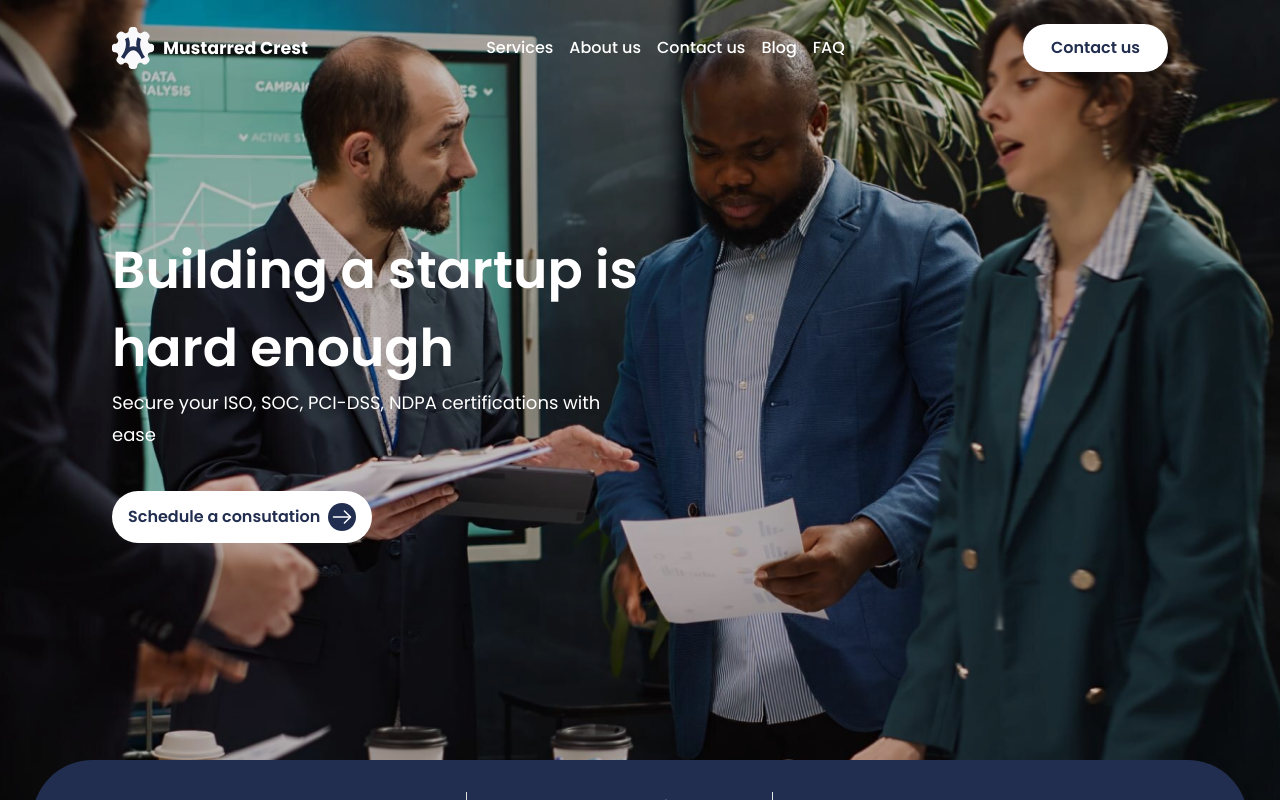
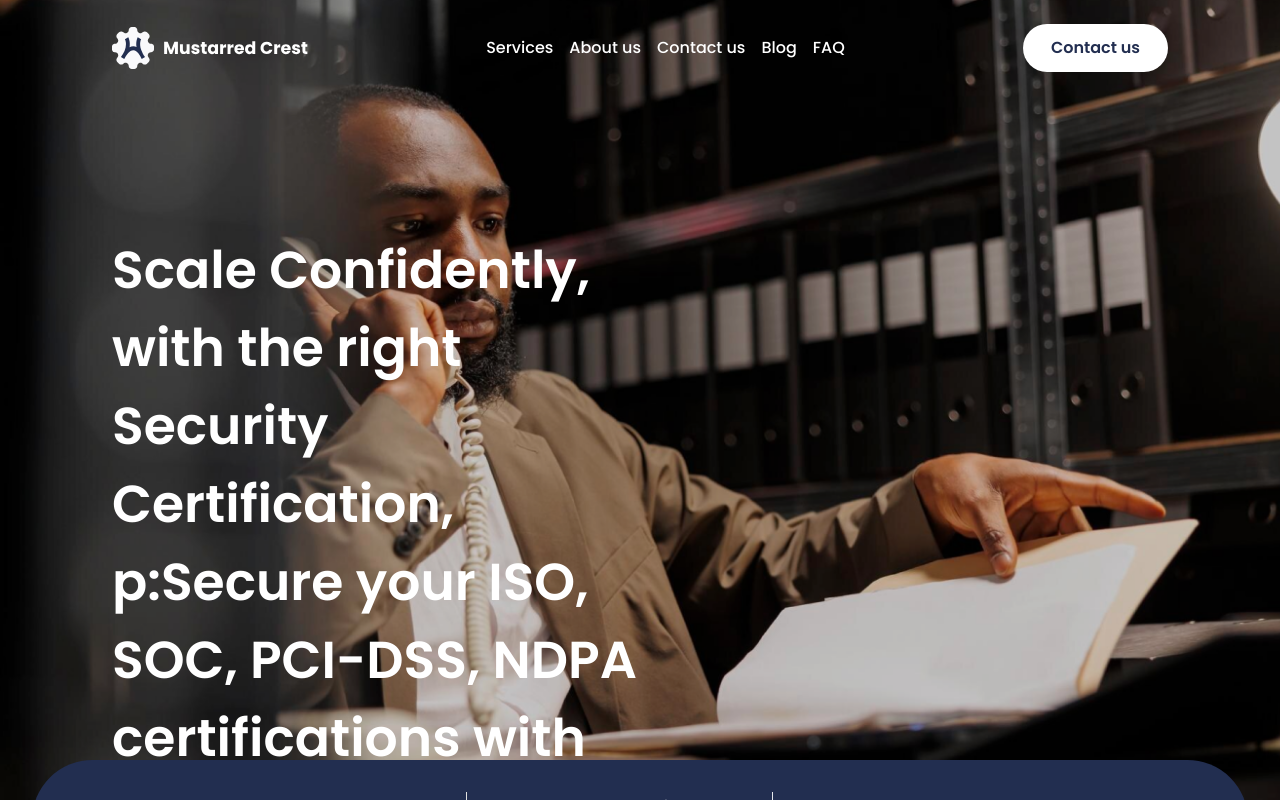
Before and after one commit to Polymath0033/mustarred-crest, a Vue app: page / in a window 1280 px wide. Shown: the top 800 px of the page. Built offline with nearby package versions, Linux system fonts and the light colour scheme.

Commit message:
feat: link contact to the mail and also finish the hero animation

```diff
--- a/src/components/CrestHonor.vue
+++ b/src/components/CrestHonor.vue
@@ -1,5 +1,5 @@
 <template>
-  <section class="px-8 sm:px-16 md:px-28 flex flex-col gap-14 py-20">
+  <section class="px-8 sm:px-16 md:px-28 flex flex-col gap-14 py-20" id="services">
     <div class="flex gap-8 flex-col sm:flex-row">
       <div class="flex sm:items-start w-full gap-8 flex-col sm:flex-row items-center">
         <div class="w-full">
--- a/src/components/FooterVue.vue
+++ b/src/components/FooterVue.vue
@@ -87,7 +87,7 @@ const year = new Date().getFullYear();
       </div>
       <div class="border-t-[#F8F8FA] w-full sm:w-4/5 mx-auto border-t-2 py-6">
         <p class="text-[#797B89] text-sm !leading-[166.667%] text-center">
-          © {{year}} EntaAfrica. All rights reserved
+          © {{year}} Mustarred Crest. All rights reserved
         </p>
       </div>
     </footer>
--- a/src/components/HeroVue.vue
+++ b/src/components/HeroVue.vue
@@ -2,45 +2,73 @@
 import Logo from "./Logo.vue";
 import { RouterLink } from "vue-router";
 import SideVue from "./SideVue.vue";
-import { ref, onMounted, onBeforeMount } from 'vue'
+import { ref, onMounted, onBeforeMount, type Ref } from "vue";
 const side = ref(false);
 const sideHandler = () => {
   side.value = !side.value;
 };
-const h1Text = ref('Building a startup is hard enough');
-const pText = ref('Get ahead with simple compliance');
-const animateText=()=>{
-  setInterval(()=>{
-    h1Text.value = 'Scale Confidently, with the right Security Certification';
-    pText.value = 'Secure your ISO, SOC, PCI-DSS, NDPA certifications with ease';
-  }, 500)
-}
-onMounted(()=>{
-  animateText();
-})
-onBeforeMount(()=>{
-  console.log('Before Mount')
-})
+const heroText = ref([
+  {
+    h1: "Building a startup is hard enough",
+    p: "Get ahead with simple compliance",
+    bg: "bg-bg-two",
+  },
+  {
+    h1: "Scale Confidently, with the right Security Certification, p:Secure your ISO, SOC, PCI-DSS, NDPA certifications with ease",
+    bg: "bg-bg-one",
+  },
+]);
+const currentText = ref(0);
+const interval: Ref<number | null> = ref(null);
+
+const animateText = () => {
+  interval.value = setInterval(() => {
+    currentText.value =
+      currentText.value === heroText.value.length - 1
+        ? 0
+        : currentText.value + 1;
+  }, 5000);
+};
+onMounted(() => {
+  interval.value = setInterval(() => {
+    currentText.value =
+      currentText.value === heroText.value.length - 1
+        ? 0
+        : currentText.value + 1;
+  }, 5000);
+  //animateText();
+});
+onBeforeMount(() => {
+  clearInterval(interval.value as number);
+  console.log("Before Mount");
+});
 </script>
 <template>
-   <SideVue @side-handler="sideHandler" v-if="side"/>
-  <div class="bg-bg-two h-[800px] animate-animate-hero px-8 md:px-28 py-6 bg-cover">
+  <SideVue @side-handler="sideHandler" v-if="side" />
+  <div v-for="(text, index) in heroText">
+    <div
+      v-if="index === currentText"
+      :class="[`bg-bg-two h-[800px]  px-8 md:px-28 py-6 bg-cover transition-all`, text.bg]"
+    >
       <header class="flex justify-between items-center">
         <!-- <RouterLink to="/"><Logo /></RouterLink> -->
-       <a href="/"><Logo/></a>
-      <nav class="hidden md:flex gap-4 text-white text-base !leading-[150%] font-medium">
+        <a href="/"><Logo /></a>
+        <nav
+          class="hidden md:flex gap-4 text-white text-base !leading-[150%] font-medium"
+        >
           <a href="#services">Services</a>
           <a href="#about">About us</a>
           <a href="#contact">Contact us</a>
           <a href="blog">Blog</a>
           <a href="faq">FAQ</a>
         </nav>
-      <button
-        type="button"
-        class="hidden  text-primary text-base font-semibold !leading-[150%] bg-white md:flex items-center justify-center px-7 py-3 rounded-[40px]"
+        <a
+          target="_blank"
+          href="mailto:info@mustarred.com"
+          class="hidden text-primary text-base font-semibold !leading-[150%] bg-white md:flex items-center justify-center px-7 py-3 rounded-[40px]"
         >
           Contact us
-      </button>
+        </a>
         <button class="flex flex-col w-4 md:hidden" v-on:click="sideHandler">
           <span class="bg-white w-4 h-0.5 mb-1"></span>
           <span class="bg-white w-4 h-0.5 mb-1"></span>
@@ -50,15 +78,21 @@ onBeforeMount(()=>{
 
       <section class="flex mt-24 sm:mt-[159px]">
         <div class="flex flex-col w-full md:w-1/2">
-        <h1 class="text-white text-[42px] text-center sm:text-start sm:text-[52px] font-semibold">
-          Building a startup is hard enough
+          <h1
+            class="text-white text-[42px] text-center sm:text-start sm:text-[52px] font-semibold"
+          >
+            <!-- Building a startup is hard enough -->
+            {{ text.h1 }}
           </h1>
-        <p class="text-white text-center sm:text-start text-lg font-normal !leading-[32px]">
-          {{pText}}
+          <p
+            class="text-white text-center sm:text-start text-lg font-normal !leading-[32px]"
+          >
+            {{ text.p }}
             <!-- Get ahead with simple compliance -->
           </p>
-        <button
-          type="button"
+          <a
+            target="_blank"
+            href="mailto:info@mustarred.com"
             class="text-primary mx-auto sm:mx-0 text-base font-semibold !leading-[150%] bg-white flex items-center justify-center gap-2 mt-10 px-4 py-3 w-fit rounded-[40px]"
           >
             <span>Schedule a consutation</span>
@@ -90,32 +124,42 @@ onBeforeMount(()=>{
                 />
               </svg>
             </span>
-        </button>
+          </a>
         </div>
       </section>
     </div>
+  </div>
+
   <section
     class="mx-16 md:mx-28 bg-primary rounded-[96px] sm:rounded-full custom-container -mt-10 flex justify-center sm:w-[calc(100%_-_4rem)]"
   >
     <ul
-      class="w-fit px-8 py-8 flex flex-col sm:gap-8 md:gap-12 items-center justify-center sm:justify-between sm:flex-row "
+      class="w-fit px-8 py-8 flex flex-col sm:gap-8 md:gap-12 items-center justify-center sm:justify-between sm:flex-row"
     >
-      <li class="flex items-center gap-[14px]  flex-row py-12 sm:py-0 pb-8 sm:border-b-0 sm:pb-0 sm:pr-8 md:pr-12 border-b sm:border-r border-[#E0E0E0]">
+      <li
+        class="flex items-center gap-[14px] flex-row py-12 sm:py-0 pb-8 sm:border-b-0 sm:pb-0 sm:pr-8 md:pr-12 border-b sm:border-r border-[#E0E0E0]"
+      >
         <p class="font-semibold text-[38px] text-white">12+</p>
         <span class="text-lg font-normal text-start text-[#FFFFFFA6]">
-          Happy<br/>startups
+          Happy<br />startups
         </span>
       </li>
-      <li class="flex items-center gap-[14px]  flex-row py-8 sm:py-0 sm:border-b-0 sm:pb-0 sm:px-8 md:px-12 border-b sm:border-r border-[#E0E0E0" >
+      <li
+        class="flex items-center gap-[14px] flex-row py-8 sm:py-0 sm:border-b-0 sm:pb-0 sm:px-8 md:px-12 border-b sm:border-r border-[#E0E0E0"
+      >
         <p class="font-semibold text-[38px] text-white">36</p>
-        <span class="text-lg font-normal  text-[#FFFFFFA6] text-start">
-          Total<br/> certificates
+        <span class="text-lg font-normal text-[#FFFFFFA6] text-start">
+          Total<br />
+          certificates
         </span>
       </li>
-      <li class="flex items-center gap-[14px]  flex-row pt-8 pb-12 sm:border-b-0 sm:pt-0 sm:pb-0 sm:pl-8 md:pl-12">
+      <li
+        class="flex items-center gap-[14px] flex-row pt-8 pb-12 sm:border-b-0 sm:pt-0 sm:pb-0 sm:pl-8 md:pl-12"
+      >
         <p class="font-semibold text-[38px] text-white">10+</p>
-        <span class="text-lg font-normal  text-[#FFFFFFA6] text-start">
-          Events<br/> & news
+        <span class="text-lg font-normal text-[#FFFFFFA6] text-start">
+          Events<br />
+          & news
         </span>
       </li>
     </ul>
--- a/src/views/HomeView.vue
+++ b/src/views/HomeView.vue
@@ -27,7 +27,7 @@ const servicesText = [{}];
 <template>
   <main class="w-full">
     <HeroVue />
-    <section class="px-8 sm:px-16 md:px-28 py-24">
+    <section class="px-8 sm:px-16 md:px-28 py-24"  id="about">
       <button
         class="flex items-center px-3 py-2 rounded-[71px] w-fit gap-[10px] bg-[rgba(0,_31,_63,_0.04)] mx-auto text-primary"
       >
@@ -36,17 +36,23 @@ const servicesText = [{}];
           >Get Ahead with SIMPLE COMPLIANCE</span
         >
       </button>
-      <h2 class="text-center text-primary mt-14 text-2xl  sm:text-3xl font-semibold">
+      <h2
+        class="text-center text-primary mt-14 text-2xl sm:text-3xl font-semibold"
+      >
         Crest your industry with a trusted Mustarred
       </h2>
-      <div class="py-24 w-full flex flex-col sm:flex-row gap-8 items-center h-full">
+      <div
+        class="py-24 w-full flex flex-col sm:flex-row gap-8 items-center h-full"
+      >
         <div
           class="flex flex-col p-4 bg-[rgba(127,_85,_218,_0.02)] rounded-2xl w-full"
         >
           <img src="../assets/image-one.png" alt="Image one" class="w-full" />
         </div>
         <div class="w-full py-8 flex flex-col gap-12">
-          <h3 class="text-center sm:text-start text-xl text-[#434343] font-medium !leading-[25.2px]">
+          <h3
+            class="text-center sm:text-start text-xl text-[#434343] font-medium !leading-[25.2px]"
+          >
             Not the world, but you have our assurances that:
           </h3>
           <ul class="flex flex-col gap-10">
@@ -65,12 +71,13 @@ const servicesText = [{}];
               </div>
             </li>
           </ul>
-          <button
-            type="button"
+          <a
+            target="_blank"
+            href="mailto:info@mustarred.com"
             class="shadow-[0px_33px_44px_0px_rgba(0,_31,_63,_0.10)] mx-auto sm:mx-0 px-8 py-4 bg-primary w-fit text-base !leading-[150%] text-white rounded-[44px]"
           >
             Schedule a consultation
-          </button>
+          </a>
         </div>
       </div>
     </section>
```
Lines whose indentation alone changed are shown as unchanged.
